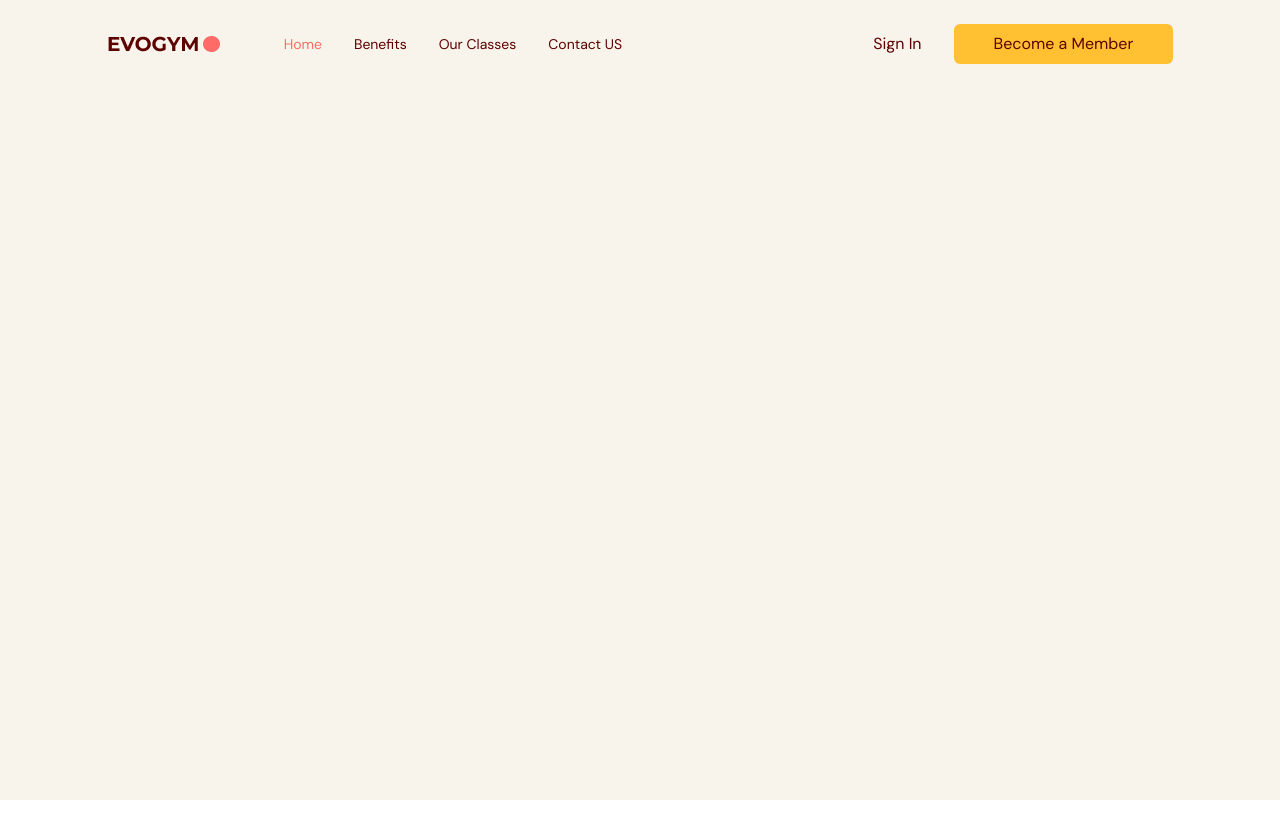
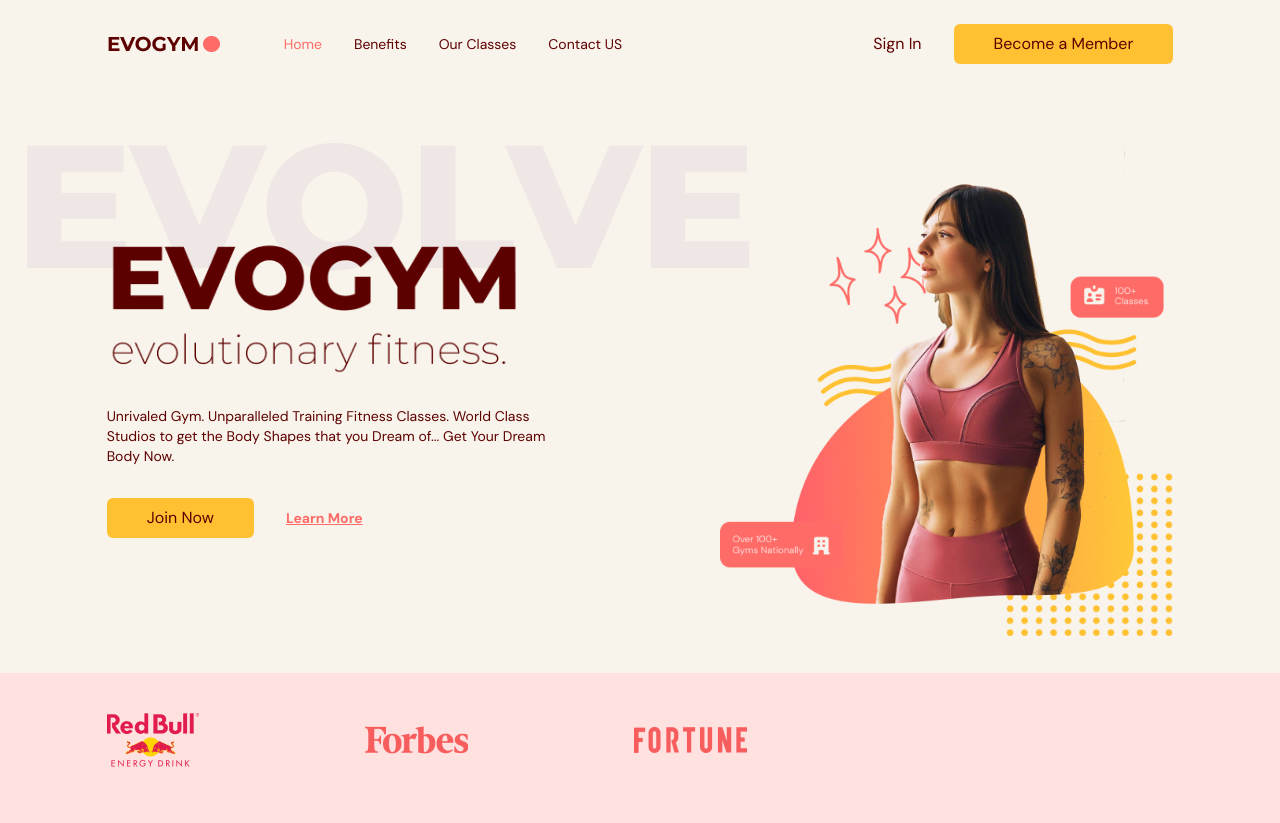
Before and after one commit to AnastasiiaPedak/fitness-app, a React (Vite) app: page / in a window 1280 px wide. Before the commit the page ends 800 px from the top, so only its background shows below. Built offline with nearby package versions, Linux system fonts and the light colour scheme.

Commit message:
implement home page

```diff
--- a/src/App.tsx
+++ b/src/App.tsx
@@ -1,6 +1,7 @@
 import NavBar from '@/scenes/navbar';
 import { useEffect, useState } from 'react';
 import { SelectedPage } from '@/shared/types';
+import Home from '@/scenes/home';
 
 function App() {
   const [selectedPage, setSelectedPage] = useState<SelectedPage>(SelectedPage.Home);
@@ -25,6 +26,7 @@
       selectedPage={selectedPage}
       setSelectedPage={setSelectedPage}
     />
+    <Home setSelectedPage={setSelectedPage} />
   </div>
 };
 
--- /dev/null
+++ b/src/scenes/home/index.tsx
@@ -0,0 +1,96 @@
+import { SelectedPage } from "@/shared/types";
+import useMediaQuery from "@/hooks/useMediaQuery";
+import ActionButton from "@/shared/ActionButton";
+import HomePageText from "@/assets/HomePageText.png";
+import HomePageGraphic from "@/assets/HomePageGraphic.png";
+import SponsorRedBull from "@/assets/SponsorRedBull.png";
+import SponsorForbes from "@/assets/SponsorForbes.png";
+import SponsorFortune from "@/assets/SponsorFortune.png";
+import AnchorLink from "react-anchor-link-smooth-scroll";
+import { motion } from "framer-motion";
+
+
+type Props = {
+    setSelectedPage: (value: SelectedPage) => void;
+}
+
+const Home = ({ setSelectedPage }: Props) => {
+    const isAboveMediumScreens = useMediaQuery("(min-width: 1060px)");
+
+    return (
+        <section id="home" className="gap-16 bg-gray-20 py-10 md:h-full md:pb-0">
+            <motion.div
+              onViewportEnter={() => setSelectedPage(SelectedPage.Home)}
+              className="md:flex mx-auto w-5/6 items-center justify-center md:h-5/6"
+            >
+                <div className="z-10 mt-32 md:basis-3/5">
+
+                  {/* HEADINGS */}
+                    <motion.div
+                      initial="hidden"
+                      whileInView="visible"
+                      viewport={{ once: true, amount: 0.5 }}
+                      transition={{ duration: 0.7 }}
+                      variants={{ hidden: { opacity: 0, x: -50 }, visible: { opacity: 1, x: 0}}}
+                      className="md:-mt-20"
+                    >
+                      <div className="relative">
+                        <div className="before:absolute before:-top-20 before:-left-20 before:z-[-1] md:before:content-evolvetext">
+                          <img alt="home-page-text" src={HomePageText} />
+                        </div>
+                      </div>
+
+                      <p className="mt-8 text-sm">
+                        Unrivaled Gym. Unparalleled Training Fitness Classes. World Class Studios to get the Body Shapes that you Dream of... Get
+                        Your Dream Body Now.
+                      </p>
+                    </motion.div>
+
+                    {/* ACTIONS */}
+                    <motion.div
+                      initial="hidden"
+                      whileInView="visible"
+                      viewport={{ once: true, amount: 0.5 }}
+                      transition={{ delay: 0.2, duration: 0.7 }}
+                      variants={{ hidden: { opacity: 0, x: -50 }, visible: { opacity: 1, x: 0}}}
+                      className="mt-8 flex items-center gap-8 md:justify-start"
+                    >
+                      <ActionButton setSelectedPage={setSelectedPage}>
+                        Join Now
+                      </ActionButton>
+                      <AnchorLink
+                        className="text-sm font-bold underline text-primary-500 hover:text-secondary-500"
+                        onClick={() => setSelectedPage(SelectedPage.ContactUs)}
+                        href={`${SelectedPage.ContactUs}`}
+                      >
+                        <p>Learn More</p>
+                      </AnchorLink>
+                    </motion.div>
+
+                </div>
+
+                {/* IMAGE */}
+                <div className="flex basis-3/5 justify-center md:z-10 md:ml-40 md:mt-16 md:justify-items-end">
+                  <img alt="home-page-graphic" src={HomePageGraphic} />
+                </div>
+            </motion.div>
+
+            {/* SPONSORS */}
+            {isAboveMediumScreens && (
+              <div className="h-[150px] w-full bg-primary-100 py-10">
+                <div className="mx-auto w-5/6">
+                  <div className="flex w-3/5 items-center justify-between gap-8">
+                    <img alt="redbull-sponsor" src={SponsorRedBull} />
+                    <img alt="forbes-sponsor" src={SponsorForbes} />
+                    <img alt="fortune-sponsor" src={SponsorFortune} />
+                  </div>
+                </div>
+              </div>
+            )}
+
+        </section>
+    )
+
+};
+
+export default Home;
```
